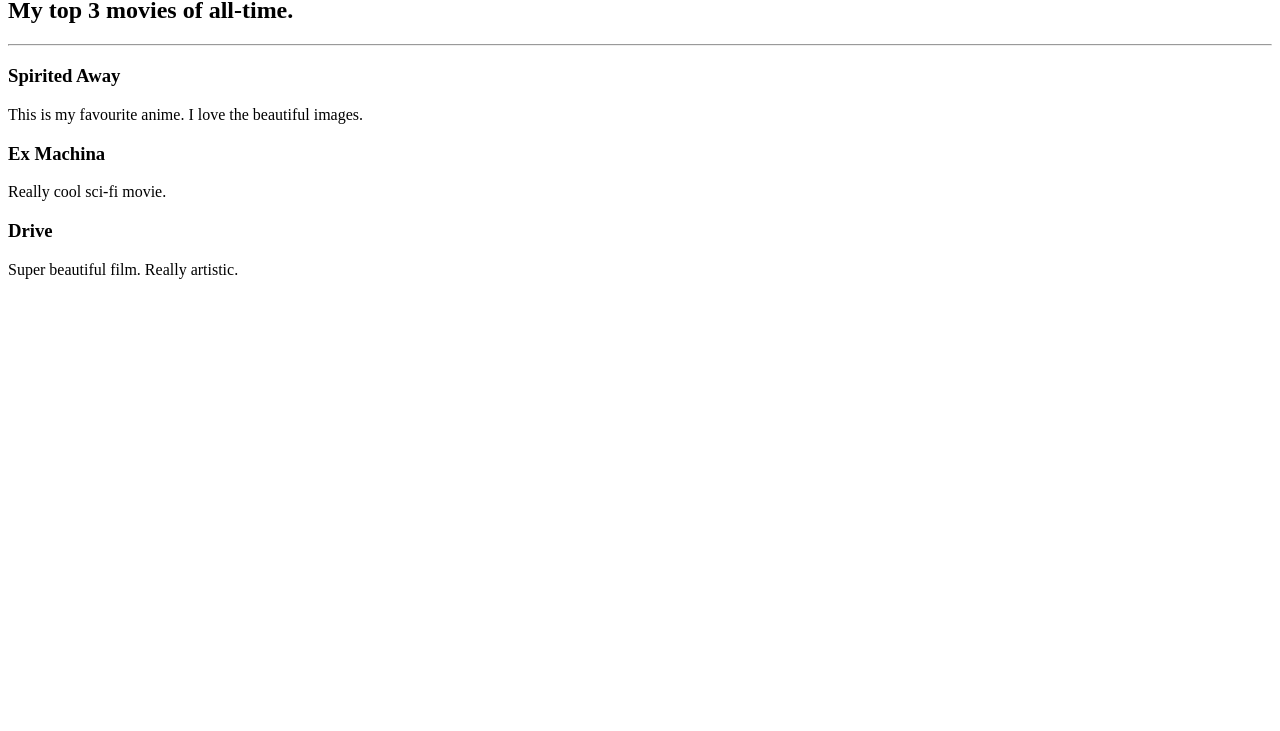
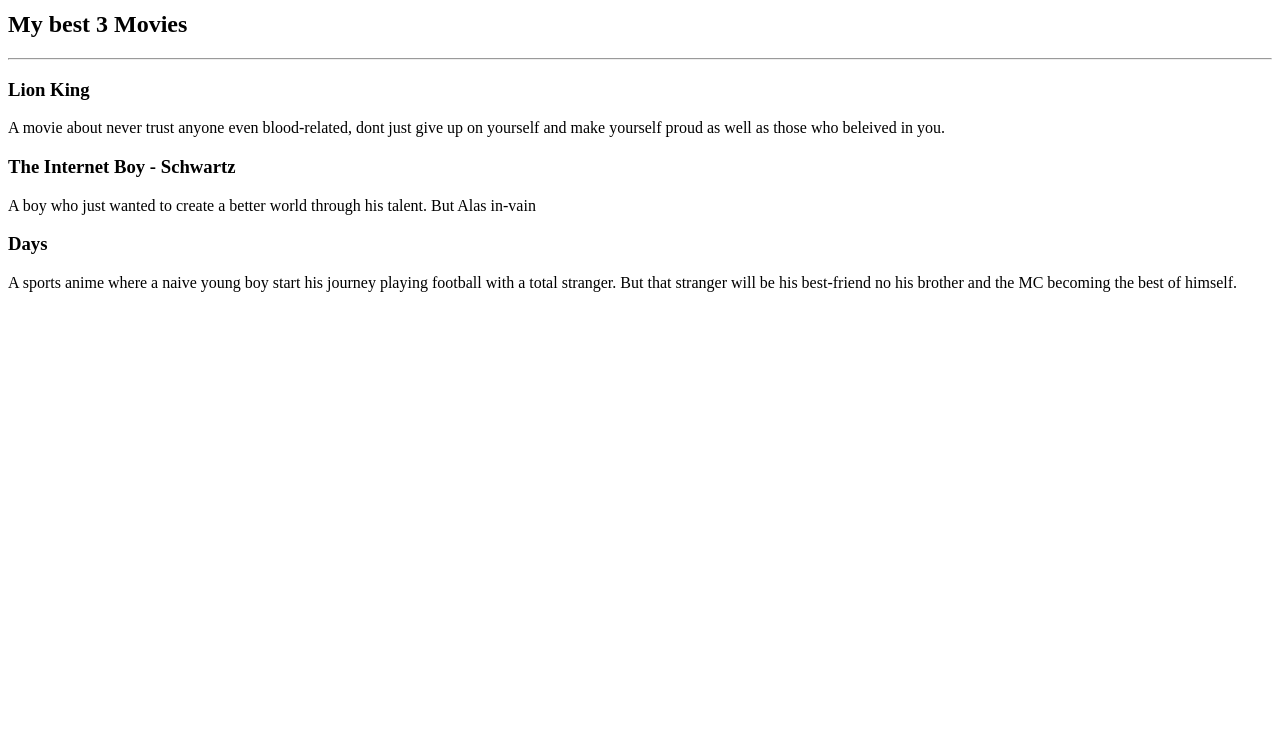
Before and after one commit to fimDevz/portfolio-html, a plain HTML site: page public/movie-ranking.html in a window 1280 px wide. Shown: the part 69-800 px from the top of the page. Drawn offline with Linux system fonts and the light colour scheme.

Commit message:
Update movie-ranking.html
needed changes - Madam angela yu old code

```diff
--- a/public/movie-ranking.html
+++ b/public/movie-ranking.html
@@ -1,9 +1,21 @@
-<h1>The Best Movies According to Angela</h1>
-<h2>My top 3 movies of all-time.</h2>
-<hr />
-<h3>Spirited Away</h3>
-<p>This is my favourite anime. I love the beautiful images.</p>
-<h3>Ex Machina</h3>
-<p>Really cool sci-fi movie.</p>
-<h3>Drive</h3>
-<p>Super beautiful film. Really artistic.</p>
+<!DOCTYPE html>
+<html lang="en">
+<head>
+    <meta charset="UTF-8">
+    <meta name="viewport" content="width=device-width, initial-scale=1.0">
+    <title>Movie Recomendation</title>
+</head>
+<body>
+    <h1>Best Movie Recomendation by FAZAL ISMAEL MUHAMMAD</h1>
+    <h2>My best 3 Movies</h2>
+    <hr>
+    <h3>Lion King</h3>
+    <p>A movie about never trust anyone even blood-related, dont just give up on yourself and make yourself proud as well as those who beleived in you.</p>
+
+    <h3>The Internet Boy - Schwartz</h3>
+    <p>A boy who just wanted to create a better world through his talent. But Alas in-vain</p>
+
+    <h3>Days</h3>
+    <p>A sports anime where a naive young boy start his journey playing football with a total stranger. But that stranger will be his best-friend no his brother and the MC becoming the best of himself.</p>
+</body>
+</html>
```
